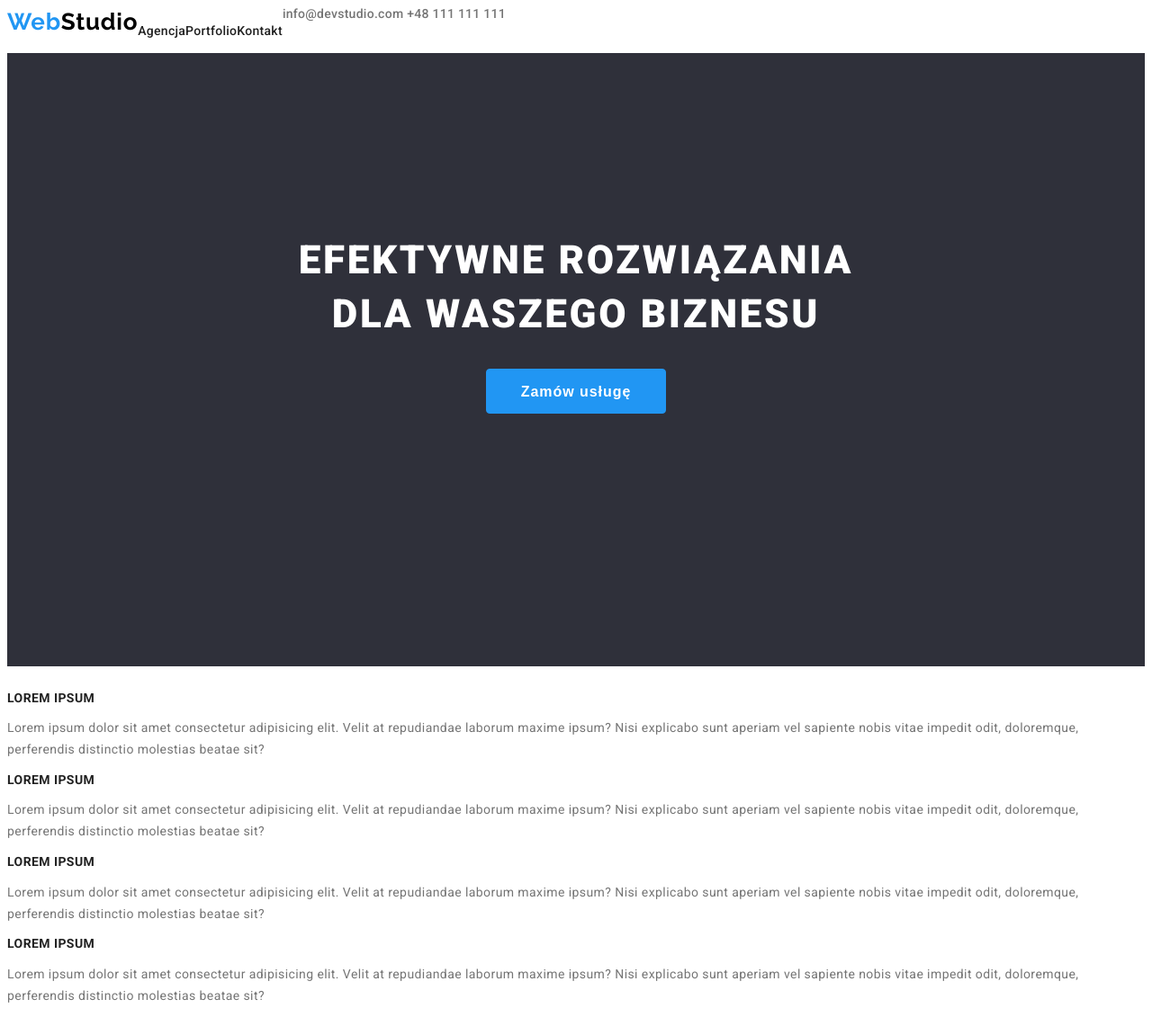
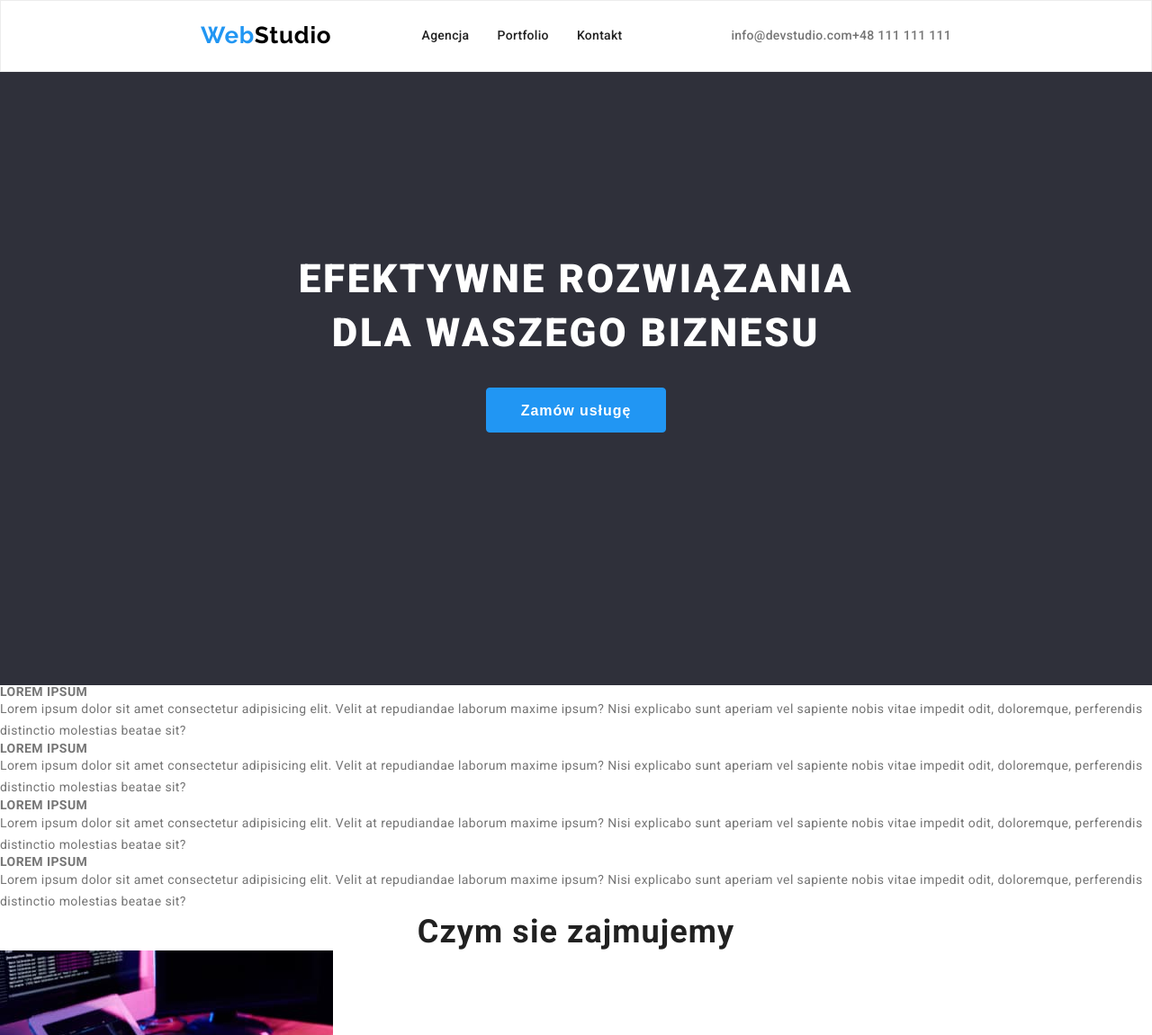
Before and after one commit to WojciechMilkowski/goit-markup-hw-03, a plain HTML site: page index.html in a window 1280 px wide. Shown: the top 1151 px of the page at 90% size. Drawn offline with Linux system fonts and the light colour scheme.

Commit message:
i dont know

```diff
--- a/css/styles.css
+++ b/css/styles.css
@@ -1,5 +1,6 @@
 * {
     box-sizing: border-box;
+    margin: 0 auto;
 }
 body {
     font-family: 'Roboto', sans-serif;
@@ -17,6 +18,41 @@ ul {
     --second-text-color: rgba(255, 255, 255, 1);
     --third-text-color: rgba(33, 33, 33, 1);
 }
+/* .agency {
+    position: absolute;
+    width: 53px;
+    height: 16px;
+    left: 453px;
+    top: 32px;
+}
+.portfolio {
+    position: absolute;
+    width: 58px;
+    height: 16px;
+    left: 552px;
+    top: 32px;
+}
+.contact {
+    position: absolute;
+    width: 51px;
+    height: 16px;
+    left: 656px;
+    top: 32px;
+}
+.mailto {
+    position: absolute;
+    width: 135px;
+    height: 16px;
+    left: 1078px;
+    top: 32px;
+}
+.tel {
+    position: absolute;
+    width: 110px;
+    height: 16px;
+    left: 1263px;
+    top: 32px;
+ } */
 .article {
     font-weight: 700;
     font-size: 14px;
@@ -57,7 +93,14 @@ ul {
 }*/
 .container {
     display: flex;
+
+    justify-content: flex-end;
+
+    max-width: 1600px;
+    height: 80px;
+    border: 1px solid #ececec;
 }
+
 .department {
     color: var(--text-color);
     font-family: 'Roboto';
@@ -109,6 +152,7 @@ ul {
     line-height: 1.29;
     letter-spacing: 0.03em;
     text-decoration: none;
+    margin: auto;
 }
 
 /*.logo-footer {
@@ -174,6 +218,9 @@ ul {
     line-height: 1.14;
     letter-spacing: 0.02em;
     text-decoration: none;
+    display: flex;
+    margin: auto;
+    justify-content: flex-end;
 }
 .navi:hover,
 .navi:focus {
@@ -181,7 +228,17 @@ ul {
 }
 .header-navi {
     display: flex;
+    position: absolute;
+    width: 254px;
+    height: 16px;
+    left: 453px;
+    top: 32px;
 }
+/* .navi-mailtel {
+    display: flex;
+    justify-content: flex-end;
+}*/
+
 .header-navi .navi {
     color: var(--third-text-color);
 }
--- a/index.html
+++ b/index.html
@@ -16,27 +16,30 @@
     </head>
     <body>
         <header>
-            <section class="container">
+            <div class="container">
                 <a class="logo-head" href="index.html"
                     ><span class="fonts-web-color">Web</span
                     ><span class="fonts-studio-color">Studio</span></a
                 >
 
                 <ul class="header-navi">
-                    <li><a class="navi" href="#">Agencja</a></li>
+                    <li><a class="navi agency" href="#">Agencja</a></li>
                     <li>
-                        <a class="navi" href="./portfolio.html">Portfolio</a>
+                        <a class="navi portfolio" href="./portfolio.html"
+                            >Portfolio</a
+                        >
                     </li>
-                    <li><a class="navi" href="#">Kontakt</a></li>
+                    <li><a class="navi contact" href="#">Kontakt</a></li>
                 </ul>
 
                 <div class="navi">
                     <a class="navi" href="mailto:info@devstudio.com"
                         >info@devstudio.com</a
                     >
+
                     <a class="navi" href="tel:+48111111111">+48 111 111 111</a>
                 </div>
-            </section>
+            </div>
         </header>
         <main>
             <!--Hero-->
@@ -51,59 +54,53 @@
                 </div>
             </section>
             <!--Nasze możliwości-->
-            <section>
-                <div class="article text">
-                    <div class="container">
+            <section class="container-text">
+                <div class="article-text">
                     <ul>
                         <li>
                             <h3 class="article">Lorem ipsum</h3>
                             <p class="article-text">
                                 Lorem ipsum dolor sit amet consectetur
-                                    adipisicing elit. Velit at repudiandae
-                                    laborum maxime ipsum? Nisi explicabo sunt
-                                    aperiam vel sapiente nobis vitae impedit
-                                    odit, doloremque, perferendis distinctio
-                                    molestias beatae sit?
+                                adipisicing elit. Velit at repudiandae laborum
+                                maxime ipsum? Nisi explicabo sunt aperiam vel
+                                sapiente nobis vitae impedit odit, doloremque,
+                                perferendis distinctio molestias beatae sit?
                             </p>
                         </li>
                         <li>
                             <h3 class="article">Lorem ipsum</h3>
                             <p class="article-text">
                                 Lorem ipsum dolor sit amet consectetur
-                                    adipisicing elit. Velit at repudiandae
-                                    laborum maxime ipsum? Nisi explicabo sunt
-                                    aperiam vel sapiente nobis vitae impedit
-                                    odit, doloremque, perferendis distinctio
-                                    molestias beatae sit?
+                                adipisicing elit. Velit at repudiandae laborum
+                                maxime ipsum? Nisi explicabo sunt aperiam vel
+                                sapiente nobis vitae impedit odit, doloremque,
+                                perferendis distinctio molestias beatae sit?
                             </p>
                         </li>
                         <li>
                             <h3 class="article">Lorem ipsum</h3>
                             <p class="article-text">
                                 Lorem ipsum dolor sit amet consectetur
-                                    adipisicing elit. Velit at repudiandae
-                                    laborum maxime ipsum? Nisi explicabo sunt
-                                    aperiam vel sapiente nobis vitae impedit
-                                    odit, doloremque, perferendis distinctio
-                                    molestias beatae sit?
+                                adipisicing elit. Velit at repudiandae laborum
+                                maxime ipsum? Nisi explicabo sunt aperiam vel
+                                sapiente nobis vitae impedit odit, doloremque,
+                                perferendis distinctio molestias beatae sit?
                             </p>
                         </li>
                         <li>
                             <h3 class="article">Lorem ipsum</h3>
                             <p class="article-text">
                                 Lorem ipsum dolor sit amet consectetur
-                                    adipisicing elit. Velit at repudiandae
-                                    laborum maxime ipsum? Nisi explicabo sunt
-                                    aperiam vel sapiente nobis vitae impedit
-                                    odit, doloremque, perferendis distinctio
-                                    molestias beatae sit?
+                                adipisicing elit. Velit at repudiandae laborum
+                                maxime ipsum? Nisi explicabo sunt aperiam vel
+                                sapiente nobis vitae impedit odit, doloremque,
+                                perferendis distinctio molestias beatae sit?
                             </p>
                         </li>
                     </ul>
                 </div>
-                </div>
             </section>
-            <section class="container">
+            <section class="container-ocupation">
                 <!--Czym się zajmujemy-->
 
                 <h2 class="occupation">Czym sie zajmujemy</h2>
@@ -134,7 +131,7 @@
                     </li>
                 </ul>
             </section>
-            <section class="container">
+            <section class="container-team">
                 <!--Nasz zespół-->
                 <h2 class="our-team">Nasz zespół</h2>
 
```
Also changed, not shown: portfolio.html (+1 -1 lines). Lines whose indentation alone changed are shown as unchanged.
